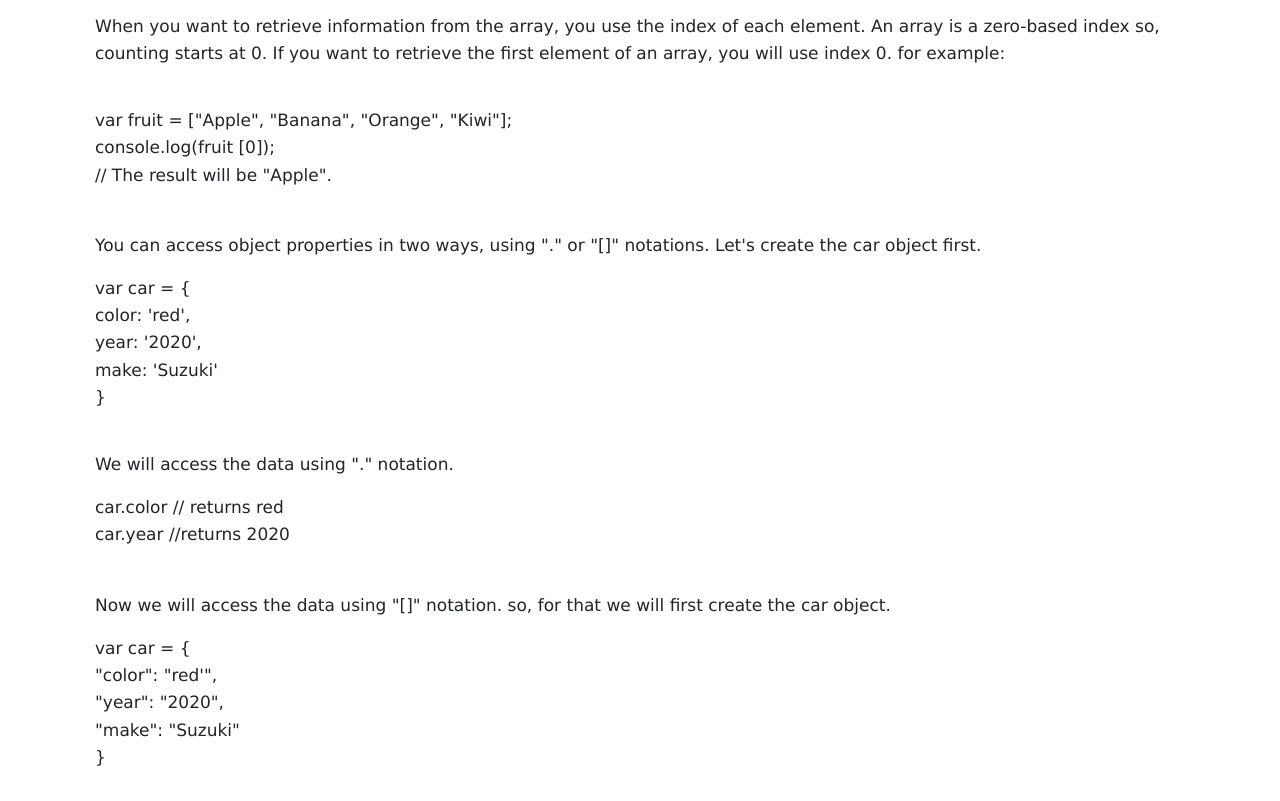
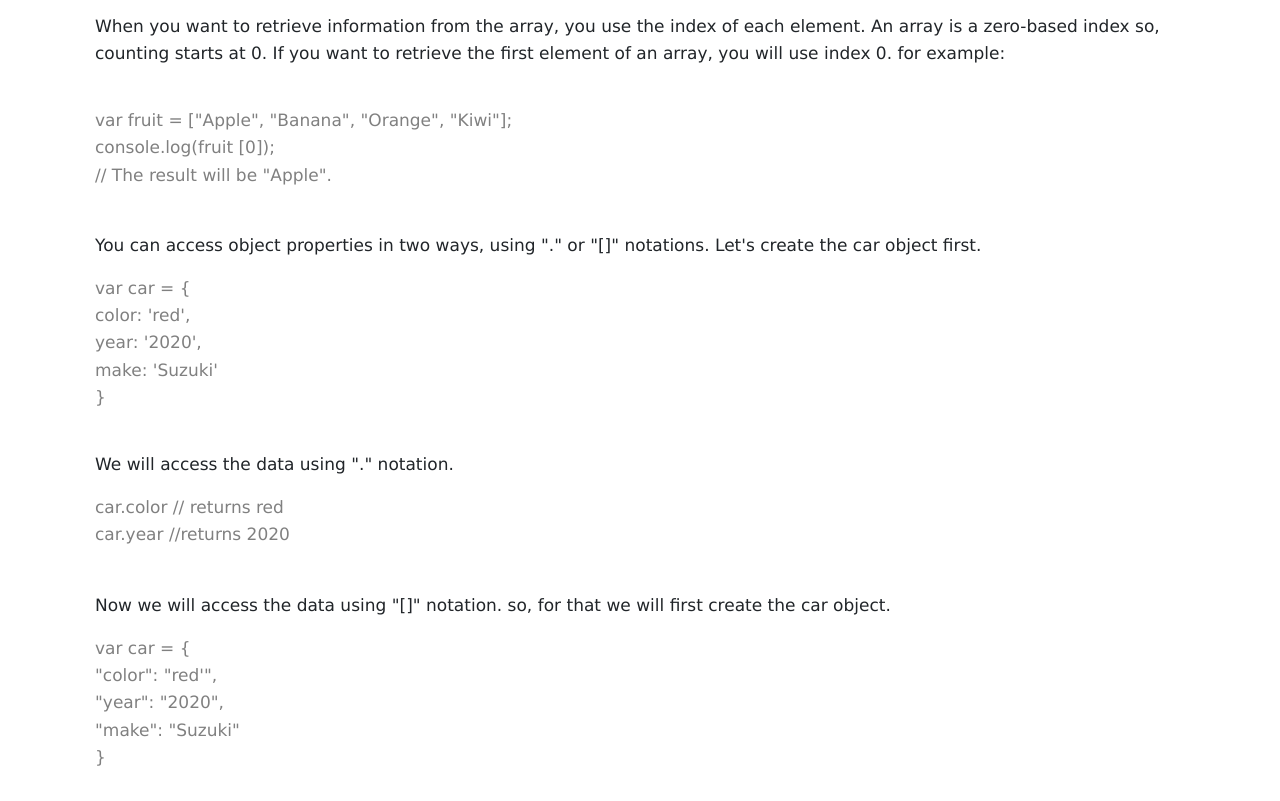
Before and after one commit to karishmapatel27/karishmapatel-myfirstwebsite, a plain HTML site: page blogs/sprint3-technical.html in a window 1280 px wide. Shown: the part 1135-1936 px from the top of the page. Drawn offline with nearby package versions, Linux system fonts and the light colour scheme.

Commit message:
add styling for sprint-3 technical blog

```diff
--- a/styles/main.css
+++ b/styles/main.css
@@ -241,6 +241,10 @@ header {
   text-align: left;
   line-height: 1.6;
 }
+/* sprint-3 technical */
+.intend {
+  color: grey;
+}
 
 /* media query */
 
```
